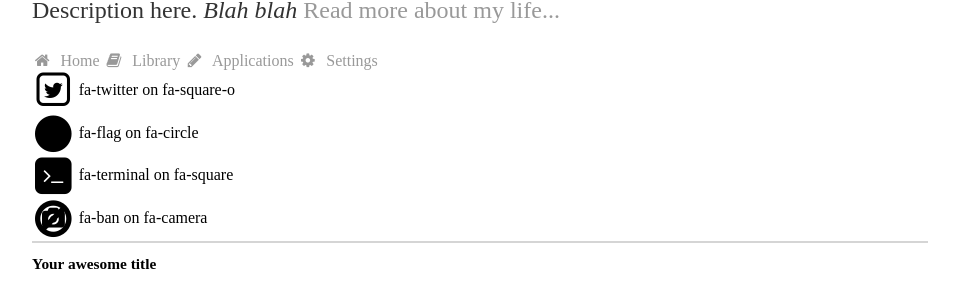
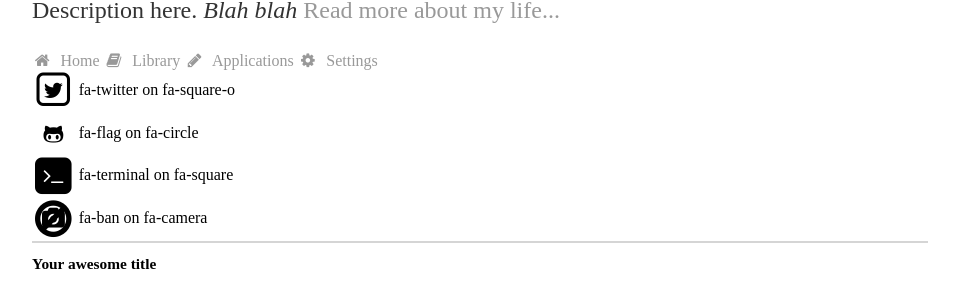
Before and after one commit to c1arissa/c1arissa.github.io, a Jekyll site: the page built from index.html, in a window 1280 px wide. Shown: the part 203-488 px from the top of the page, without its empty margins (160-1119 px from the left). Built offline with Jekyll 4.4.1, drawn with Linux system fonts in a browser that asks for light colours.

Commit message:
Update index.html

```diff
--- a/index.html
+++ b/index.html
@@ -20,8 +20,7 @@
 </span>
 fa-twitter on fa-square-o<br>
 <span class="fa-stack fa-lg">
-  <i class="fa fa-circle fa-stack-2x"></i>
-  <i class="fa fa-github-alt-1x"></i>
+  <i class="fa fa-github-alt fa-stack-1x"></i>
 </span>
 fa-flag on fa-circle<br>
 <span class="fa-stack fa-lg">
```
